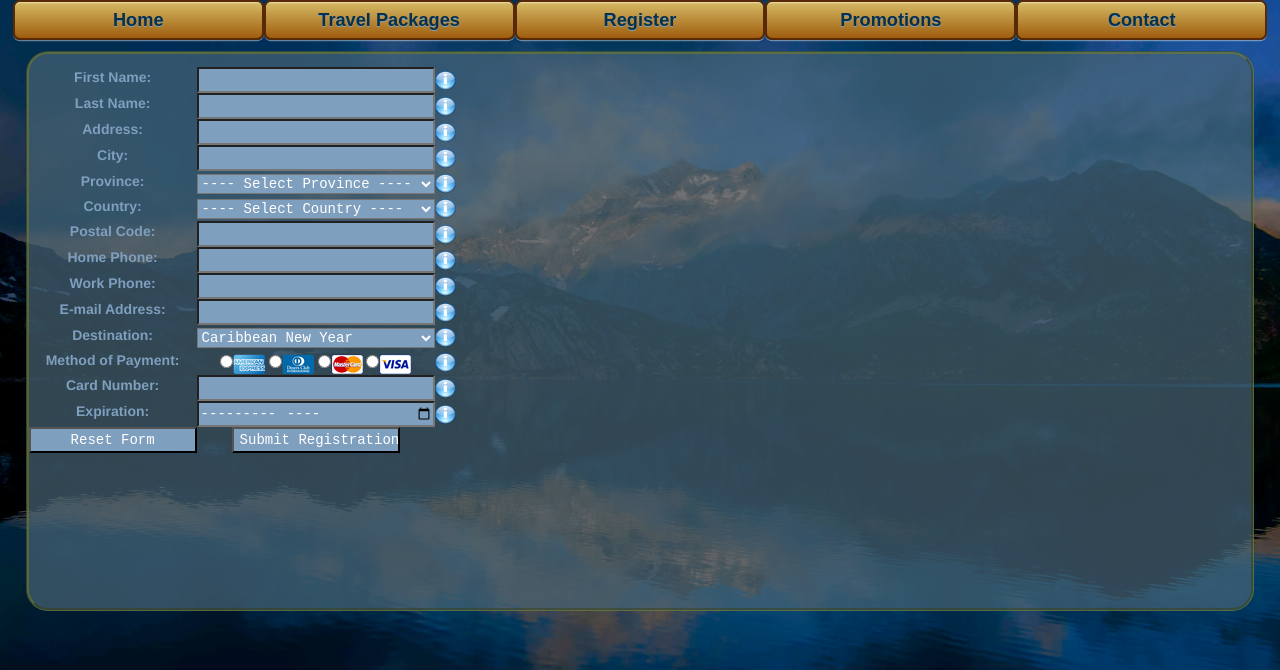
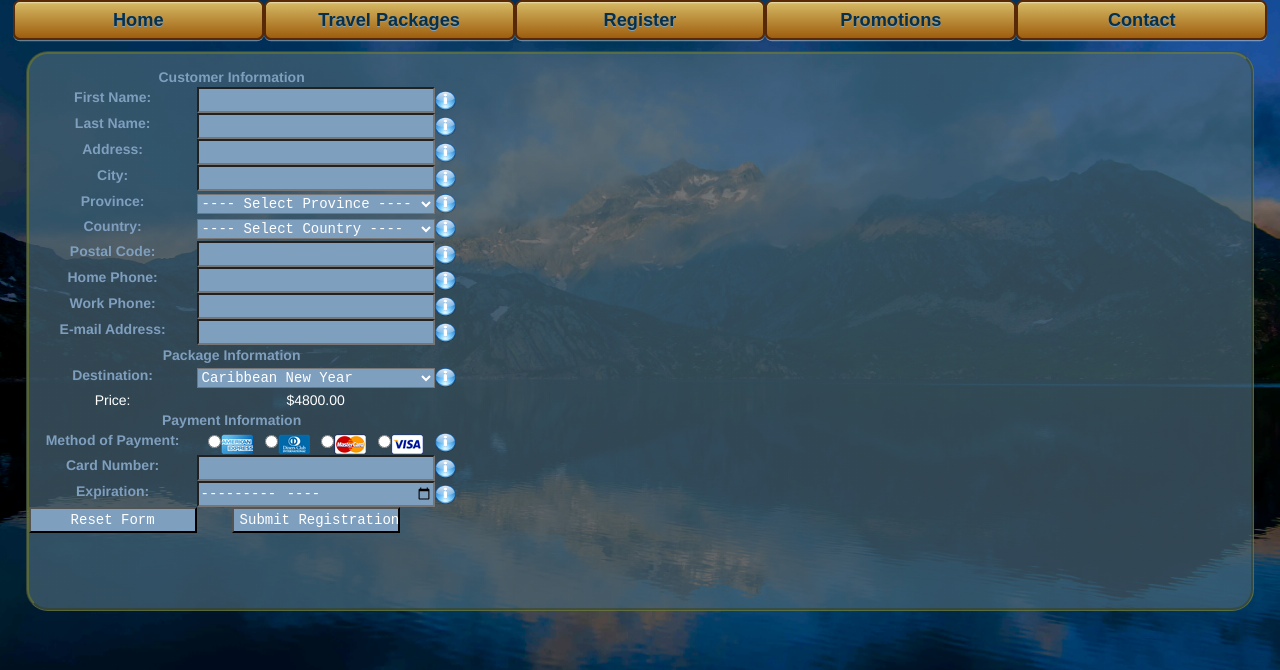
Before and after one commit to sofinapradhan/OOSD2015, a PHP site: page /register.php?packageID=1 in a window 1280 px wide. Shown: the part 97-767 px from the top of the page. Run offline with PHP 8.4, Linux system fonts and the light colour scheme; data comes from the database, SQL or seed files in the repository.

Commit message:
Added Dynamic Package Cost View

```diff
--- a/register.css
+++ b/register.css
@@ -7,5 +7,6 @@ input[type="text"],input[type="month"],input[type="submit"],input[type="reset"],
 input[type="text"],input[type="month"],select {width:17em;}
 input[type="submit"],input[type="reset"] {width:12em;}
 label {color:#7F9FBF;}
+th {color:#7F9FBF;text-align:center;}
 .formicon {height:1.5em;}
 /*.formHint {position:absolute;top:8em;left:10em;visibility:hidden;}*/
--- a/register.php
+++ b/register.php
@@ -54,14 +54,23 @@ if (isset($_POST['gobutton']))
 }
 else
 {
-	$sql = 'SELECT `PackageId`, `PkgName` FROM `packages`;';
+	$sql = 'SELECT `PackageId`, `PkgName`, `PkgBasePrice` FROM `packages`;';
 	$result = mysqli_query($con, $sql) or die('Query Failed: ' . mysqli_error($con));
-	$packList = Array();
+	$packList = Array('------ Go To ------');
+	$costList = Array('N/A');
 	while($row = mysqli_fetch_array($result)) {
 		$packList[$row['PackageId']] = $row['PkgName'];
+		$costList[$row['PackageId']] = "\$" . substr($row['PkgBasePrice'],0,-2);
 	}
 	mysqli_free_result($result);
 	mysqli_close($con);
+	print("<script>
+	costList = ['" . implode("','", $costList) . "'];
+	function showCost(key)
+	{
+		document.getElementById('formCost').innerHTML = costList[key];
+	}
+	</script>");
 /*
 <p id='fh-custfirstname' class='formHint'>Customer's First Name.</p>
 <p id='fh-custlastname' class='formHint'>Customer's Last Name.</p>
@@ -81,6 +90,7 @@ else
 print("<article>
 <form id='regForm' name='register' method='post' action='{$_SERVER['PHP_SELF']}' onReset='clearWarn();'>
 <table>
+<tr><th colspan=2'>Customer Information</th><th></th><th></th></tr>
 <tr><td><label for='custfirstname'>First Name:</label></td>
 	<td><input type='text' name='custfirstname' onFocus='showHint(this.name);' onBlur='hideHint(this.name);' /></td>
 	<td id='fi-custfirstname'><img class='formicon' src='img/icon_info.png' title='Customers First Name'></td>
@@ -146,9 +156,9 @@ print("<article>
 	onFocus='showHint(this.name);' onBlur='hideHint(this.name);' /></td>
 	<td id='fi-custemail'><img class='formicon' src='img/icon_info.png' title='Customers E-mail Address'></td>
 	<td id='fb-custemail'></td></tr>
+<tr><th colspan=2'>Package Information</th><th></th><th></th></tr>
 <tr><td><label for='destination'>Destination:</label></td>
-	<td><select name='destination' onFocus='showHint(this.name);' onBlur='hideHint(this.name);'>
-	<option value=''>------ Go To ------</option>");
+	<td><select name='destination' onFocus='showHint(this.name);' onBlur='hideHint(this.name);' onChange='showCost(this.value);'>");
 	foreach ($packList as $key=>$val)
 	{
 		print("<option value='$key'" . (isset($_GET['packageID']) && $_GET['packageID'] == $key ? " selected" : NULL) . ">$val</option>");
@@ -156,11 +166,18 @@ print("<article>
 print ("</select></td>
 	<td id='fi-destination'><img class='formicon' src='img/icon_info.png' title='Travel Destination'></td>
 	<td id='fb-destination'></td></tr>
+<tr><td>Price:</td>
+	<td><span id='formCost'>" . $costList[(isset($_GET['packageID']) ? preg_replace('/[^0-9]/','',$_GET['packageID']) : 0)] . "</span></td>
+	<td></td><td></td></tr>
+<tr><th colspan=2'>Payment Information</th><th></th><th></th></tr>
 <tr><td><label for='ccname'>Method of Payment:</label></td>
 	<td>
 	<input type='radio' name='ccname' value='AMEX' onFocus='showHint(this.name);' onBlur='hideHint(this.name);'><img src='img/card_amex.png' alt='American Express' /></input>
+	&nbsp;
 	<input type='radio' name='ccname' value='Diners' onFocus='showHint(this.name);' onBlur='hideHint(this.name);'><img src='img/card_dine.png' alt='Diners Club' /></input>
+	&nbsp;
 	<input type='radio' name='ccname' value='MC' onFocus='showHint(this.name);' onBlur='hideHint(this.name);'><img src='img/card_mast.png' alt='MasterCard' /></input>
+	&nbsp;
 	<input type='radio' name='ccname' value='VISA' onFocus='showHint(this.name);' onBlur='hideHint(this.name);'><img src='img/card_visa.png' alt='Visa' /></input>
 	</td>
 	<td id='fi-ccname'><img class='formicon' src='img/icon_info.png' title='Credit Card Provider'></td>
@@ -177,7 +194,7 @@ print ("</select></td>
 	<td id='fi-ccexpiry'><img class='formicon' src='img/icon_info.png' title='Credit Card Expiration'></td>
 	<td id='fb-ccexpiry'></td></tr>
 <tr><td align='center'><input type='reset' name='rsbutton' value='Reset Form' onClick='return confirm(\"Are you sure you want to reset form?\");' /></td>
-	<td align='center'><input type='submit' name='gobutton' value='Submit Registration' onClick='return checkForm();' /></td><td></td></tr>
+	<td align='center'><input type='submit' name='gobutton' value='Submit Registration' onClick='return checkForm();' /></td><td></td><td></td></tr>
 </table>
 </form>
 </article>");
```
